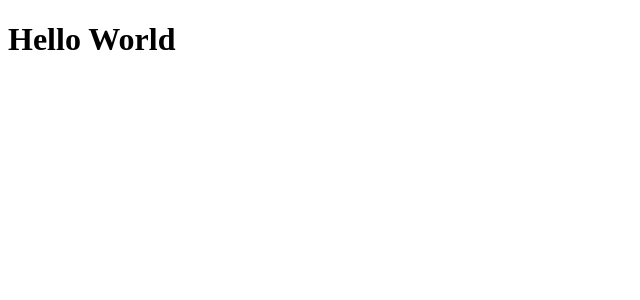
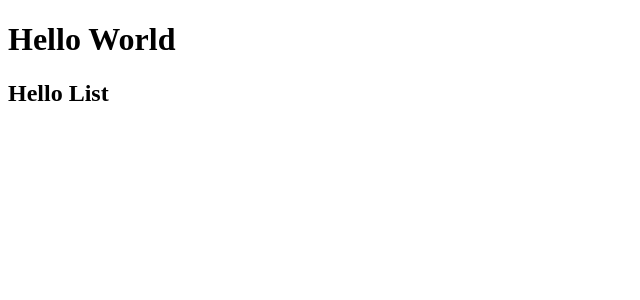
Before and after one commit to rekekki/todo, a React (Create React App) app: page / in a window 1280 px wide. Shown: the top 300 px of the page, without its empty margins (0-640 px from the left). Built offline with nearby package versions, Linux system fonts and the light colour scheme.

Commit message:
created another component to use in App. Testing importing and exporting. Wrapped elements in div tag, since return returns only one thing

```diff
--- a/src/App.js
+++ b/src/App.js
@@ -1,9 +1,11 @@
 import React from "react"
+import TodoList from "./components/TodoList"
 
 const App = () => {
   return (
     <div>
-      <h1>Hello World</h1>
+    <h1>Hello World</h1>
+    <TodoList />
     </div>
   )
 }
--- /dev/null
+++ b/src/components/TodoList.js
@@ -0,0 +1,11 @@
+import React from "react"
+
+const TodoList = () => {
+    return (
+        <div>
+            <h2>Hello List</h2>
+        </div>
+    )
+}
+
+export default TodoList
```
